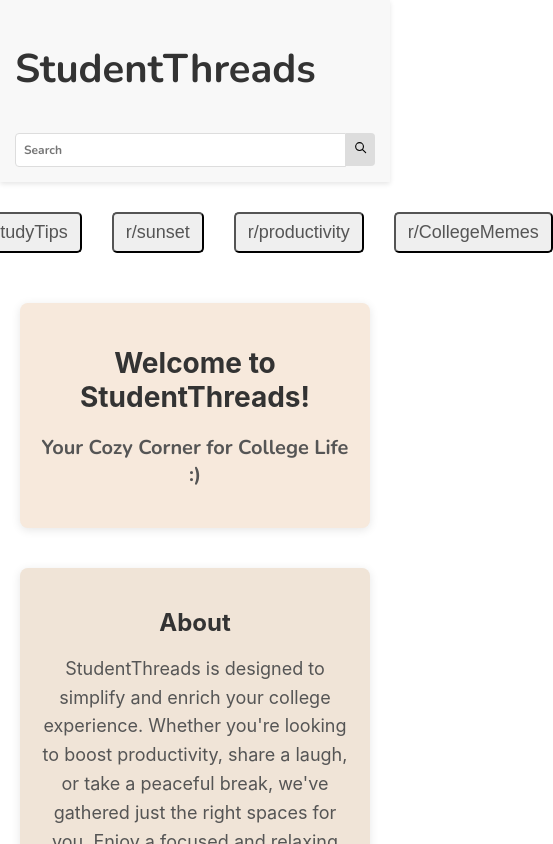
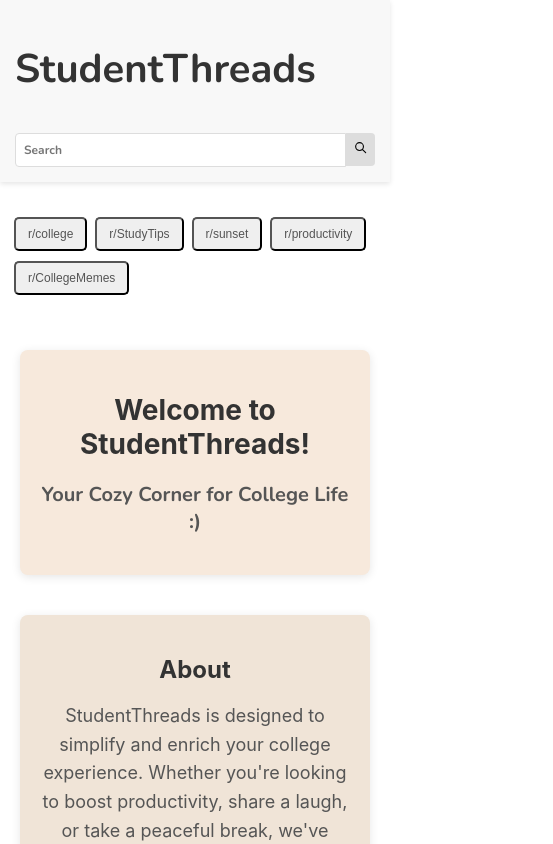
Before and after one commit to irened123/student-threads, a React (Create React App) app: page / in a window 390 px wide. Shown: the top 844 px of the page, 553 px wide, since content can reach past the window. Built offline with nearby package versions, Linux system fonts and the light colour scheme; the HTML template or start-up script is replaced by a standard one.

Commit message:
Improve responsiveness in layout

```diff
--- a/src/features/PostGrid/PostGrid.css
+++ b/src/features/PostGrid/PostGrid.css
@@ -3,6 +3,12 @@
     grid-template-columns: repeat(2, 1fr); /* Two posts per row */
     gap: 20px;
     padding: 20px;
+}
+
+@media (max-width: 768px) {
+    .post-grid-container {
+        grid-template-columns: 1fr;
+    }
 }
 
 .error-message {
--- a/src/features/SubredditList/SubredditList.css
+++ b/src/features/SubredditList/SubredditList.css
@@ -4,6 +4,9 @@
     align-items: center;
     margin: 20px 0;
     padding: 10px;
+    flex-wrap: wrap;
+    width: 100%;
+    overflow-x: auto;
 }
 
 .subreddit-link {
@@ -14,6 +17,7 @@
     padding: 8px 12px;
     border-radius: 5px;
     transition: background-color 0.3s ease;
+    white-space: nowrap;
 }
 
 .subreddit-link:hover {
@@ -31,3 +35,30 @@
     font-weight: bold;
     text-align: center;
 }
+
+@media (max-width: 992px) {
+    .subreddit-link {
+        font-size: 16px;
+        margin: 10 8px;
+        margin: 5px 8px;
+    }
+}
+
+@media (max-width: 768px) {
+    .subreddit-link {
+        font-size: 14px;
+        margin: 10 6px;
+        margin: 5px 6px;
+    }
+}
+
+@media (max-width: 576px) {
+    .subreddit-link {
+        font-size: 12px;
+        margin: 5px 4px;
+    }
+
+    .subreddit-list-container {
+        justify-content: flex-start;
+    }
+}
--- a/src/features/SubredditList/SubredditList.jsx
+++ b/src/features/SubredditList/SubredditList.jsx
@@ -21,7 +21,6 @@ const SubredditList = () => {  // Receive setSelectedSubreddit as a prop
                     key={subreddit.id}
                     className={`subreddit-link ${selectedSubreddit === subreddit.url ? 'active' : ''}`}
                     onClick={() => {
-                        console.log("clicking button");
                         dispatch(setSelectedSubreddit(subreddit.url));
                         dispatch(fetchPosts(subreddit.url));
                     }}
```
